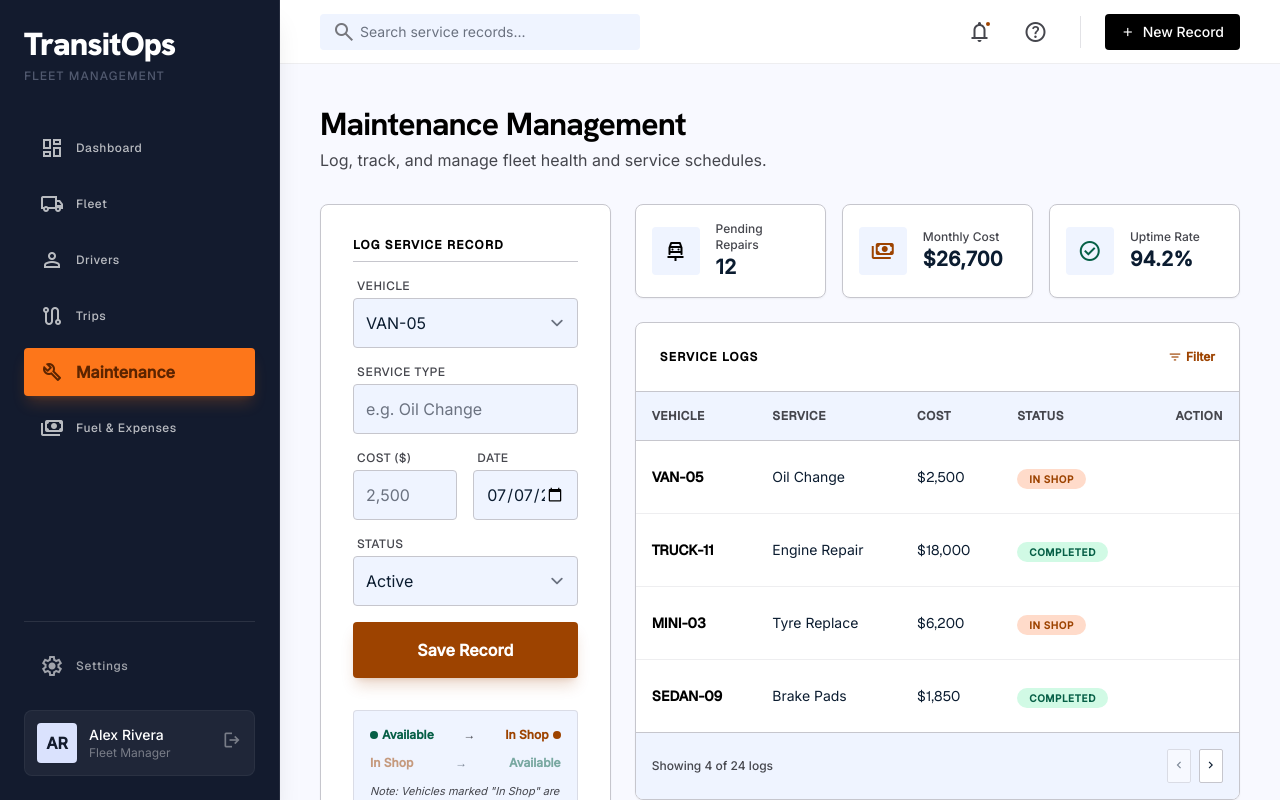
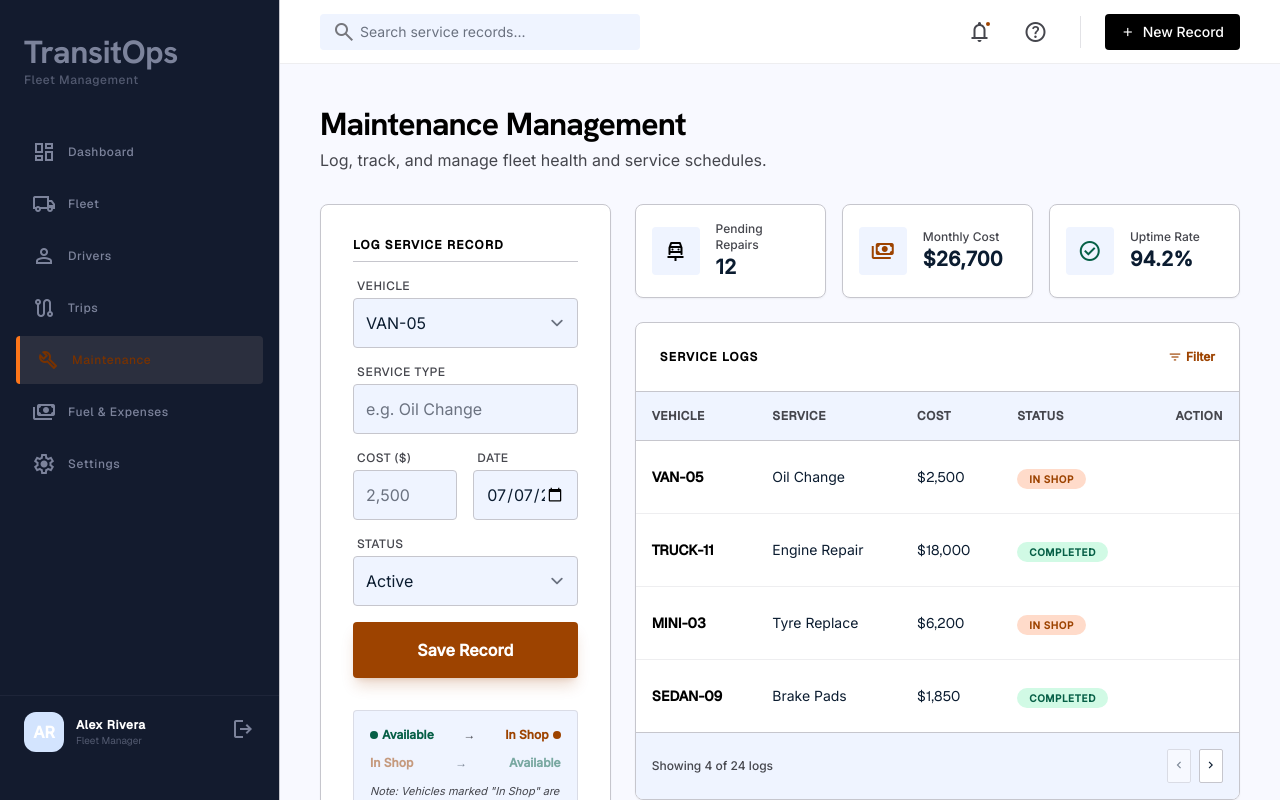
Before and after one commit to Turbobooster07/odoo, a website: page transitops/frontend/maintenance.html in a window 1280 px wide. Drawn offline with nearby package versions, Linux system fonts and the light colour scheme.

Commit message:
feat: add maintenance page with sidebar navigation and search interface

```diff
--- a/transitops/frontend/maintenance.html
+++ b/transitops/frontend/maintenance.html
@@ -131,55 +131,51 @@
 </head>
 <body class="bg-background text-on-background overflow-hidden flex h-screen">
 <!-- SideNavBar Anchor -->
-<aside class="fixed left-0 top-0 h-full w-[280px] bg-[#131b2e] flex flex-col p-6 z-50 border-r border-outline-variant/10 shadow-xl">
-<div class="mb-10">
-<h1 class="font-headline-lg text-headline-lg font-black text-white tracking-tight">TransitOps</h1>
-<p class="font-label-md text-label-md text-on-primary-container/60 uppercase tracking-widest mt-1">Fleet Management</p>
+<aside class="fixed left-0 top-0 h-screen w-[280px] bg-primary-container flex flex-col py-stack-lg border-r border-outline-variant z-50">
+    <div class="px-6 mb-10">
+        <h1 class="font-headline-lg text-headline-lg font-bold text-on-primary-container">TransitOps</h1>
+        <p class="font-label-md text-label-md text-on-primary-container opacity-60">Fleet Management</p>
     </div>
-<nav class="flex-1 space-y-2">
-<a class="flex items-center gap-3 px-4 py-3 text-white/70 font-label-md text-label-md hover:bg-white/5 rounded-lg transition-all duration-200" href="dashboard.html">
+    <nav class="flex-1 space-y-1 px-4 overflow-y-auto custom-scrollbar">
+        <a class="flex items-center gap-3 px-4 py-3 rounded-lg text-on-primary-container hover:text-white hover:bg-white/10 transition-colors duration-200" href="dashboard.html">
             <span class="material-symbols-outlined">dashboard</span>
-        Dashboard
+            <span class="font-label-md text-label-md">Dashboard</span>
         </a>
-<a class="flex items-center gap-3 px-4 py-3 text-white/70 font-label-md text-label-md hover:bg-white/5 rounded-lg transition-all duration-200" href="fleet_management.html">
+        <a class="flex items-center gap-3 px-4 py-3 rounded-lg text-on-primary-container hover:text-white hover:bg-white/10 transition-colors duration-200" href="fleet_management.html">
             <span class="material-symbols-outlined">local_shipping</span>
-        Fleet
+            <span class="font-label-md text-label-md">Fleet</span>
         </a>
-<a class="flex items-center gap-3 px-4 py-3 text-white/70 font-label-md text-label-md hover:bg-white/5 rounded-lg transition-all duration-200" href="drivers_safety.html">
+        <a class="flex items-center gap-3 px-4 py-3 rounded-lg text-on-primary-container hover:text-white hover:bg-white/10 transition-colors duration-200" href="drivers_safety.html">
             <span class="material-symbols-outlined">person</span>
-        Drivers
+            <span class="font-label-md text-label-md">Drivers</span>
         </a>
-<a class="flex items-center gap-3 px-4 py-3 text-white/70 font-label-md text-label-md hover:bg-white/5 rounded-lg transition-all duration-200" href="dispatcher.html">
+        <a class="flex items-center gap-3 px-4 py-3 rounded-lg text-on-primary-container hover:text-white hover:bg-white/10 transition-colors duration-200" href="dispatcher.html">
             <span class="material-symbols-outlined">route</span>
-        Trips
+            <span class="font-label-md text-label-md">Trips</span>
         </a>
-<!-- Active Maintenance Tab -->
-<a class="flex items-center gap-3 px-4 py-3 bg-secondary-container text-on-secondary-container font-bold rounded-lg transition-all duration-200 shadow-lg shadow-secondary-container/20" href="maintenance.html">
+        <a class="flex items-center gap-3 px-4 py-3 rounded-lg text-on-secondary-fixed-variant font-bold border-l-4 border-secondary-container bg-secondary-fixed/10 transition-colors duration-200" href="maintenance.html">
             <span class="material-symbols-outlined">build</span>
-        Maintenance
+            <span class="font-label-md text-label-md">Maintenance</span>
         </a>
-<a class="flex items-center gap-3 px-4 py-3 text-white/70 font-label-md text-label-md hover:bg-white/5 rounded-lg transition-all duration-200" href="fuel_expenses.html">
+        <a class="flex items-center gap-3 px-4 py-3 rounded-lg text-on-primary-container hover:text-white hover:bg-white/10 transition-colors duration-200" href="fuel_expenses.html">
             <span class="material-symbols-outlined">payments</span>
-        Fuel &amp; Expenses
+            <span class="font-label-md text-label-md">Fuel & Expenses</span>
+        </a>
+        <a class="flex items-center gap-3 px-4 py-3 rounded-lg text-on-primary-container hover:text-white hover:bg-white/10 transition-colors duration-200 mt-auto" href="settings.html">
+            <span class="material-symbols-outlined">settings</span>
+            <span class="font-label-md text-label-md">Settings</span>
         </a>
     </nav>
-<div class="pt-6 border-t border-white/10 space-y-2 mb-6">
-<a class="flex items-center gap-3 px-4 py-2 text-white/60 font-label-md text-label-md hover:text-white transition-colors" href="settings.html">
-<span class="material-symbols-outlined">settings</span>
-        Settings
-      </a>
-</div>
-<!-- User Profile Footer -->
-<div class="flex items-center gap-3 bg-white/5 p-3 rounded-xl border border-white/5">
-<div class="w-10 h-10 rounded-lg bg-[#dae2fd] flex items-center justify-center font-bold text-[#131b2e] shadow-sm">
+    <div class="mt-auto px-6 py-4 flex items-center gap-3 border-t border-on-primary-container/10">
+        <div class="w-10 h-10 rounded-full overflow-hidden bg-surface-variant flex items-center justify-center font-bold text-white bg-orange-600">
             AR
         </div>
-<div class="flex-1 min-w-0">
-<p class="text-white font-medium text-sm truncate">Alex Rivera</p>
-<p class="text-white/40 text-xs truncate">Fleet Manager</p>
+        <div class="flex flex-col">
+            <span class="font-label-md text-label-md text-white font-bold">Alex Rivera</span>
+            <span class="font-label-md text-[10px] text-on-primary-container opacity-60">Fleet Manager</span>
         </div>
-<a href="index.html" class="text-white/40 hover:text-white transition-colors">
-<span class="material-symbols-outlined text-[20px]">logout</span>
+        <a href="index.html" class="ml-auto text-on-primary-container hover:text-white transition-colors" title="Log Out">
+            <span class="material-symbols-outlined">logout</span>
         </a>
     </div>
 </aside>
```
Lines whose indentation alone changed are shown as unchanged.
